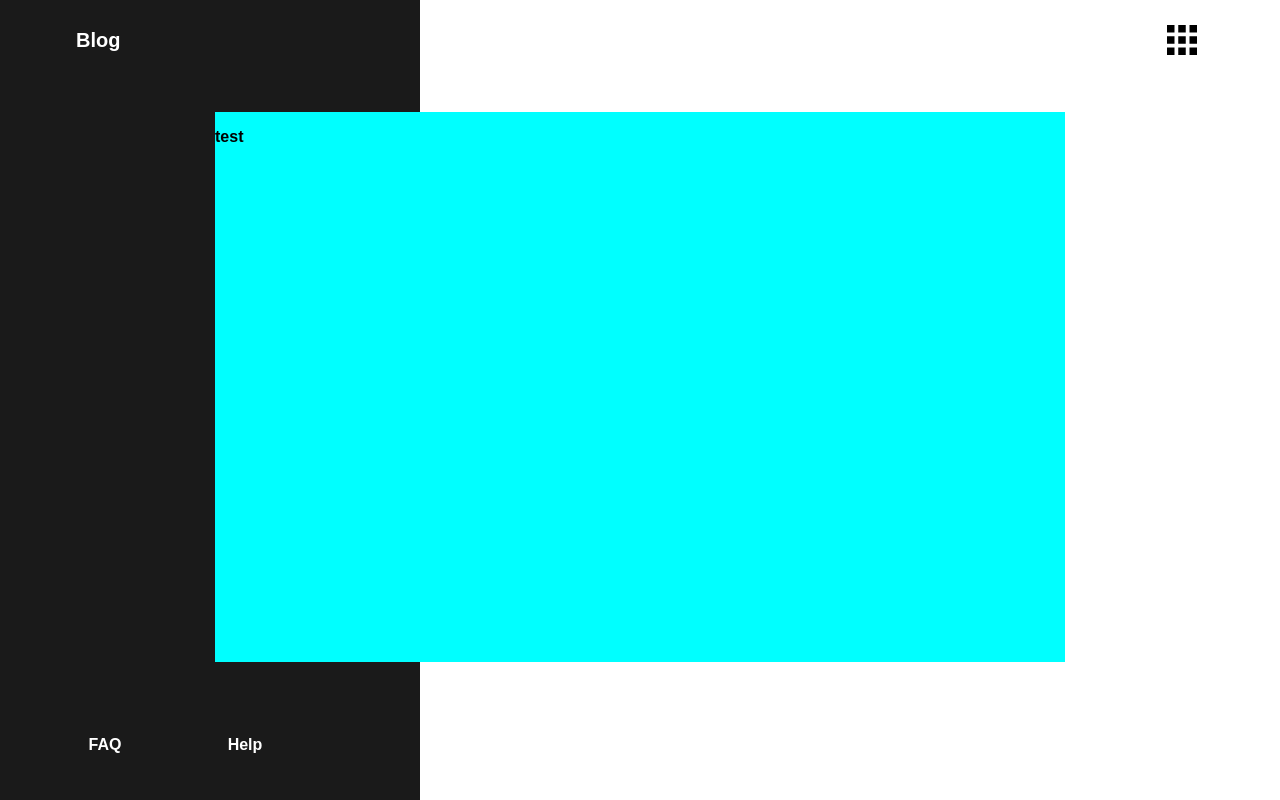
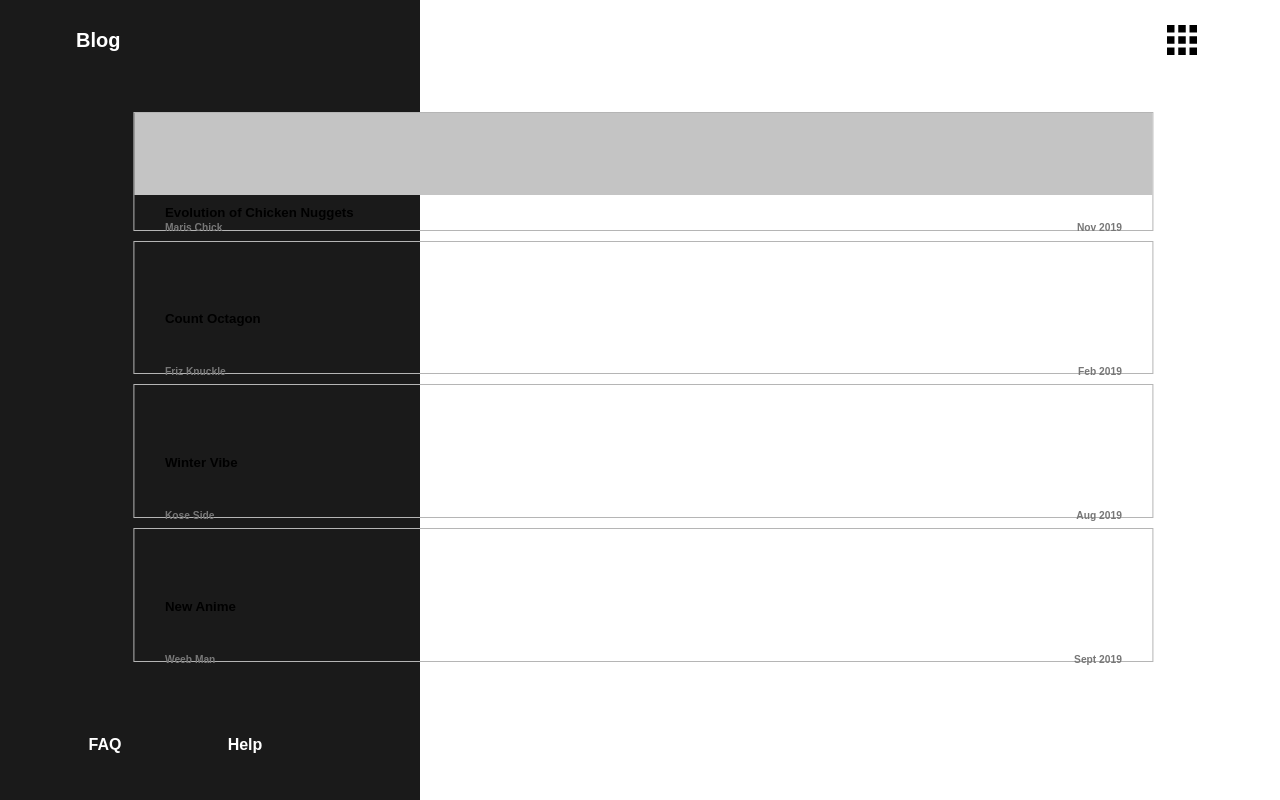
Before and after one commit to jjdechavez/blogger-app, a React (Create React App) app: page /blog in a window 1280 px wide. Built offline with nearby package versions, Linux system fonts and the light colour scheme.

Commit message:
Added Blogs

```diff
--- a/src/App.css
+++ b/src/App.css
@@ -160,6 +160,100 @@ a {
 .footer-item-help {
   grid-column: 4;
 }
+
+/* Blog */
+.blog-container {
+  /* background-color: aqua; */
+  grid-column: 2/6;
+  grid-row: 2/7;
+}
+
+.blog-grid {
+  width: 120%;
+  transform: translateX(-8%);
+  display: grid;
+  grid-template-columns: repeat(4, 1fr);
+  grid-template-rows: repeat(5, 1fr);
+  grid-gap: 10px;
+}
+
+.feature-container {
+  grid-column: 1/5;
+  grid-row: 1/3;
+  border: 1px solid #b5b5b5;
+}
+
+.feature-img {
+  background-color: #c4c4c4;
+  height: 70%;
+}
+
+.feature-about {
+  height: 30%;
+  margin: 1% 3%;
+  display: grid;
+  grid-template-columns: repeat(2, 1fr);
+  grid-template-rows: repeat(2, 1fr);
+}
+
+/* .feature-about h5,
+.feature-about p {
+  margin: 0;
+} */
+
+.about-title,
+.about-author,
+.about-date {
+  margin: 0;
+}
+
+.about-author,
+.about-date {
+  color: #777;
+  font-size: .64rem;
+}
+
+.about-title {
+  grid-column: 1/3;
+}
+
+.about-author {
+  grid-column: 1/2;
+}
+
+.about-date {
+  grid-column: 2/3;
+  display: grid;
+  justify-content: flex-end;
+}
+
+.item-container {
+  grid-column: 1/5;
+  grid-row: 3/4;
+  border: 1px solid #b5b5b5;
+}
+
+.item-grid {
+  margin: 5% 3%;
+  height: 80%;
+  display: grid;
+  grid-template-columns: repeat(2, 1fr);
+  grid-template-rows: repeat(2, 1fr);
+  align-items: center;
+}
+
+.item-container2 {
+  grid-column: 1/5;
+  grid-row: 4/5;
+  border: 1px solid #b5b5b5;
+}
+
+.item-container3 {
+  grid-column: 1/5;
+  grid-row: 5/6;
+  border: 1px solid #b5b5b5;
+}
+
 
  @media screen and (min-width: 560px) {
   .bg-white {
@@ -380,10 +474,3 @@ a {
     font-size: 1rem;
   }
 }
-
-/* Blog */
-.blog-container {
-  background-color: aqua;
-  grid-column: 2/6;
-  grid-row: 2/7;
-}
--- a/src/components/BlogFeature.js
+++ b/src/components/BlogFeature.js
@@ -3,7 +3,14 @@ import React from 'react';
 function BlogFeature() {
   return (
     <>
-      <p>test</p>
+      <div className="feature-container">
+        <div className="feature-img"></div>
+        <div className="feature-about feature-about-grid">
+          <h5 className="about-title">Evolution of Chicken Nuggets</h5>
+          <p className="about-author">Maris Chick</p>
+          <p className="about-date">Nov 2019</p>
+        </div>
+      </div>
     </>
   )
 }
--- /dev/null
+++ b/src/components/BlogItem.js
@@ -0,0 +1,31 @@
+import React from 'react';
+
+function BlogItem() {
+  return (
+    <>
+      <div className="item-container">
+        <div className="item-grid">
+          <h5 className="about-title">Count Octagon</h5>
+          <p className="about-author">Friz Knuckle</p>
+          <p className="about-date">Feb 2019</p>
+        </div>
+      </div>
+      <div className="item-container2">
+        <div className="item-grid">
+          <h5 className="about-title">Winter Vibe</h5>
+          <p className="about-author">Kose Side</p>
+          <p className="about-date">Aug 2019</p>
+        </div>
+      </div>
+      <div className="item-container3">
+        <div className="item-grid">
+          <h5 className="about-title">New Anime</h5>
+          <p className="about-author">Weeb Man</p>
+          <p className="about-date">Sept 2019</p>
+        </div>
+      </div>
+    </>
+  )
+}
+
+export default BlogItem;
--- a/src/components/BlogList.js
+++ b/src/components/BlogList.js
@@ -1,11 +1,13 @@
 import React from 'react';
 import BlogFeature from './BlogFeature';
+import BlogItem from './BlogItem';
 
 function BlogList() {
   return (
     <>
-      <div className="blog-container">
+      <div className="blog-container blog-grid">
         <BlogFeature />
+        <BlogItem />
       </div>
     </>
   )
```
